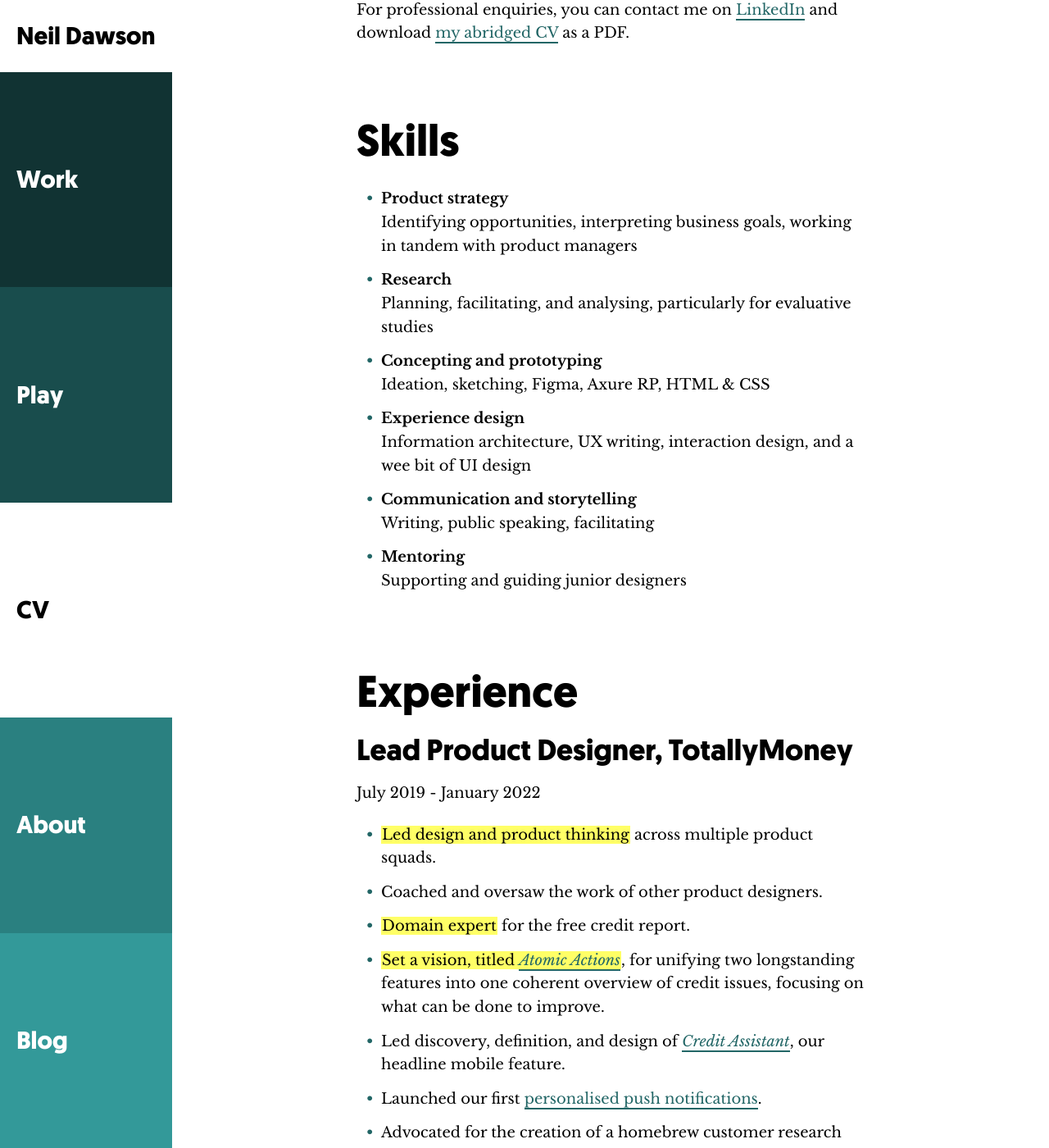
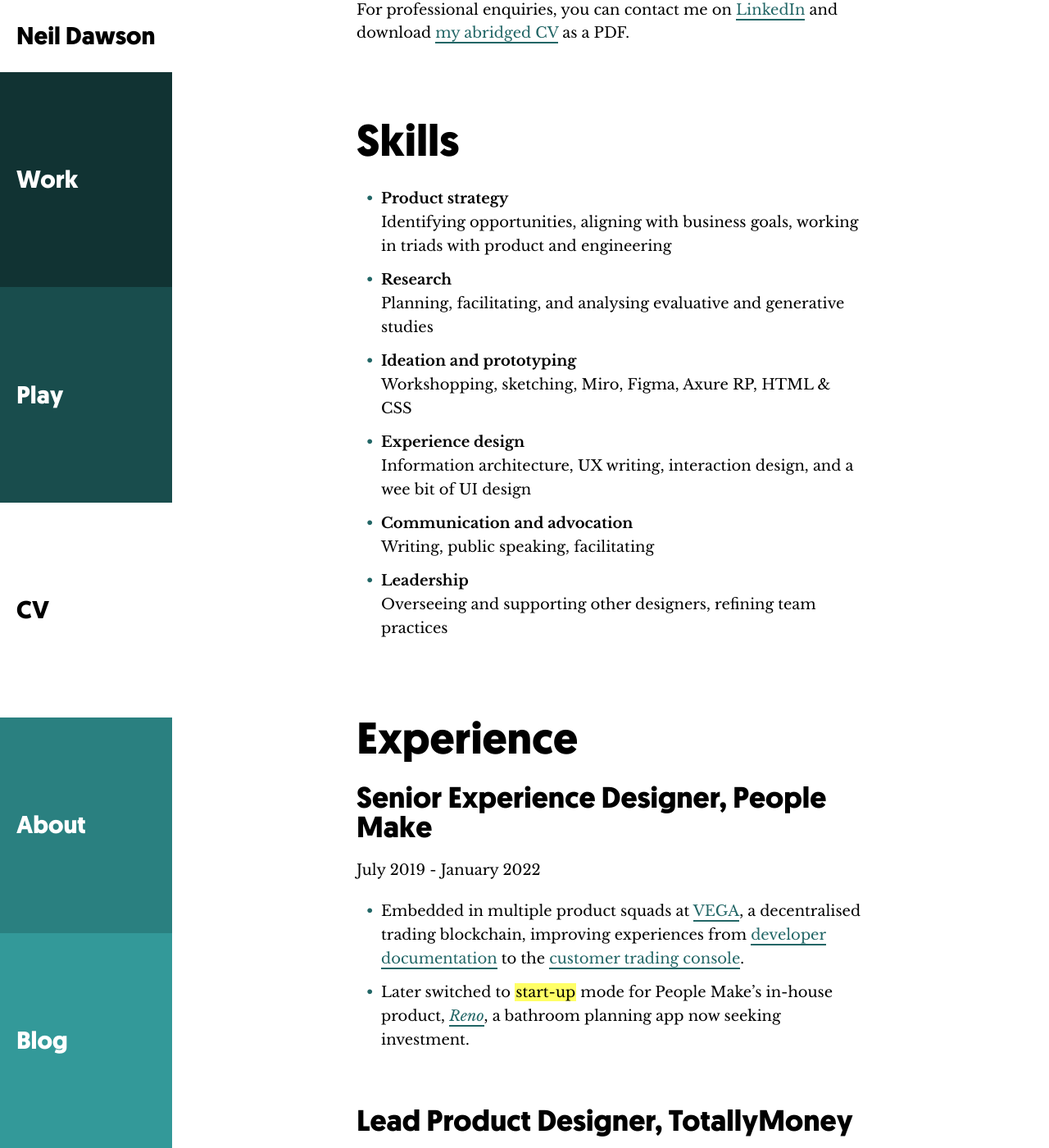
Before and after one commit to neildawson/neildawson.github.io, a Jekyll site: the page built from cv.md, in a window 1280 px wide and 1400 px high, scrolled down 559 px. Shown: the whole window at 82% size. Built offline with Jekyll 4.4.1, drawn with Linux system fonts in a browser that asks for light colours; some of the changed text lies outside the part shown.

Commit message:
CV and Play updates
Added People Make to CV page and PDF, minor updates to Play projects, fixed some broken file paths

```diff
--- a/_posts/2019-07-14-design-sprint-training.markdown
+++ b/_posts/2019-07-14-design-sprint-training.markdown
@@ -26,7 +26,7 @@ In short: it's a microcosm of the design process which gives rapid results.
 
 Calum & Penny distill the four-day [Design Sprint 2.0](https://www.invisionapp.com/inside-design/design-sprint-2/) process (an evolution of [Jake Knapp’s five-day process](https://www.thesprintbook.com/)) into a hands-on two-day workshop.
 
-![Drawing crazy 8s, a design sprint brainstorming activity]({{ "/assets/blog/designsprint.jpg" | absolute_url }})
+![Drawing crazy 8s, a design sprint brainstorming activity]({{ "/assets/blog/designsprint.jpg" }})
 
 In their words, “anyone can read the book, but often that’s not enough to feel able to confidently identify a challenge, influence teams and run a sprint.” Therefore the workshop is run as a mock sprint on a lightning schedule, where attendees get practical experience in every activity and insight from a pair of seasoned facilitators.
 
--- a/cv.md
+++ b/cv.md
@@ -10,26 +10,32 @@ layout: article
 
 <p class="description"><mark>I fight for the users</mark>.</p>
 
-With a background in both computing and design, I work closely with tech, product, and other stakeholders to create successful products.
+With a background in both computing and design, I work closely with product, engineering, business leaders, and other stakeholders to create successful products.
 
 For professional enquiries, you can contact me on [LinkedIn](http://www.linkedin.com/in/neildawson) and download [my abridged CV](Neil%20Dawson%20CV.pdf) as a PDF.
 
 ## Skills
 
 - **Product strategy**
-Identifying opportunities, interpreting business goals, working in tandem with product managers
+Identifying opportunities, aligning with business goals, working in triads with product and engineering
 - **Research**
-Planning, facilitating, and analysing, particularly for evaluative studies
-- **Concepting and prototyping**
-Ideation, sketching, Figma, Axure RP, HTML & CSS
+Planning, facilitating, and analysing evaluative and generative studies
+- **Ideation and prototyping**
+Workshopping, sketching, Miro, Figma, Axure RP, HTML & CSS
 - **Experience design**
 Information architecture, UX writing, interaction design, and a wee bit of UI design
-- **Communication and storytelling**
+- **Communication and advocation**
 Writing, public speaking, facilitating
-- **Mentoring**
-Supporting and guiding junior designers
+- **Leadership**
+Overseeing and supporting other designers, refining team practices
 
 ## Experience
+
+### Senior Experience Designer, People Make
+July 2019 - January 2022
+
+- Embedded in multiple product squads at <a href="https://vega.xyz/" target="_blank">VEGA</a>, a decentralised trading blockchain, improving experiences from <a href="https://docs.vega.xyz/" target="_blank">developer documentation</a> to the <a href="https://console.vega.xyz/" target="_blank">customer trading console</a>.
+- Later switched to <mark>start-up</mark> mode for People Make’s in-house product, <a href="https://www.renovatewithreno.co.uk/" target="_blank">*Reno*</a>, a bathroom planning app now seeking investment.
 
 ### Lead Product Designer, TotallyMoney
 July 2019 - January 2022
@@ -48,7 +54,7 @@ July 2019 - January 2022
 September 2015 - September 2018
 
 - Worked in close-knit squads with tech, production, data, the clients themselves, and other disciplines.
-- Led feature planning, prototyping, and guerrilla testing of [*Nando's* delivery and collection service]({% link _work/nandos.md %}) , boosting conversions by over 40%.
+- Led feature planning, prototyping, and guerrilla testing of [*Nando's* delivery and collection service]({% link _work/nandos.md %}), boosting conversions by over 40%.
 - Multiple projects for <mark>HSBC</mark>:
 	- Redesigned and oversaw user testing of key journeys in the new <mark>customer banking app</mark>, from flows to pixel-perfect prototypes.
 	- Overhauled the information architecture and data interface of the <a href="https://www.assetmanagement.hsbc.co.uk/en/individual-investor/fund-centre" target="_blank">*Global Fund Centre*</a>.
```
Also changed, not shown: _play/iran.md (+4 -4 lines), _play/mariokart.md (+1 -1 lines), _play/yearbooks.md (+2 -2 lines), 2 other files.
